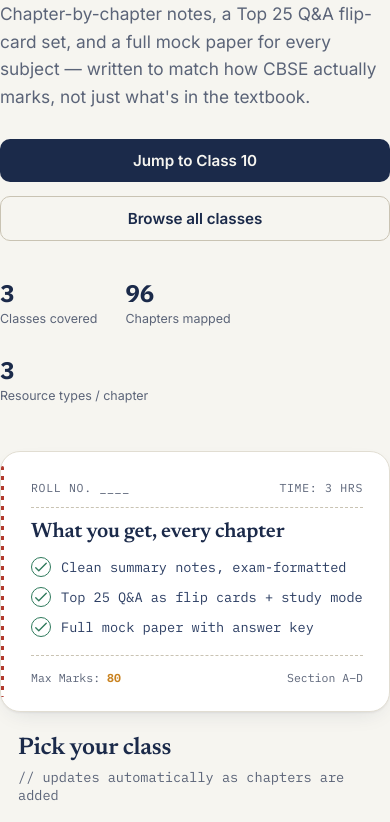
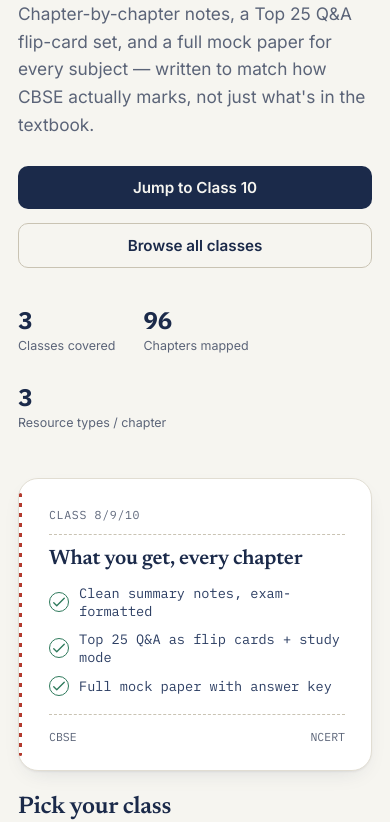
Before and after one commit to KGourav1983/cbse-study-notes, a plain HTML site: page index.html in a window 390 px wide. Shown: the part 286-1108 px from the top of the page. Drawn offline with Linux system fonts and the light colour scheme.

Commit message:
040720261630

```diff
--- a/css/styles.css
+++ b/css/styles.css
@@ -228,7 +228,8 @@
    Hero (Home)
    ========================================================================= */
 .hero {
-  padding: 64px 0 40px;
+  padding-top: 64px;
+  padding-bottom: 40px;
   position: relative;
   overflow: hidden;
 }
@@ -594,7 +595,7 @@
 }
 @media (max-width: 620px) {
   .container { padding: 0 18px; }
-  .hero { padding: 40px 0 24px; }
+  .hero { padding-top: 40px; padding-bottom: 24px; }
   .hero-actions { flex-direction: column; align-items: stretch; }
   .exam-meta-bar { flex-direction: column; gap: 12px; }
   .footer-grid { flex-direction: column; }
--- a/js/views.js
+++ b/js/views.js
@@ -164,14 +164,14 @@
               </div>
             </div>
             <div class="exam-card" aria-hidden="true">
-              <div class="exam-card-row"><span>Roll No. ____</span><span>Time: 3 Hrs</span></div>
+              <div class="exam-card-row"><span>Class 8/9/10</span><span></span></div>
               <h3>What you get, every chapter</h3>
               <ul class="exam-card-list">
                 <li><span class="exam-tick">${CHECK}</span> Clean summary notes, exam-formatted</li>
                 <li><span class="exam-tick">${CHECK}</span> Top 25 Q&amp;A as flip cards + study mode</li>
                 <li><span class="exam-tick">${CHECK}</span> Full mock paper with answer key</li>
               </ul>
-              <div class="exam-card-footer"><span>Max Marks: <strong>80</strong></span><span>Section A–D</span></div>
+              <div class="exam-card-footer"><span>CBSE</span><span>NCERT</span></div>
             </div>
           </div>
         </section>
--- a/service-worker.js
+++ b/service-worker.js
@@ -7,8 +7,8 @@
      version they loaded, but get fresh notes whenever they're online.
    ========================================================================= */
 
-const SHELL_CACHE = "cbse-prep-shell-v3";
-const CONTENT_CACHE = "cbse-prep-content-v3";
+const SHELL_CACHE = "cbse-prep-shell-v4";
+const CONTENT_CACHE = "cbse-prep-content-v4";
 
 const SHELL_ASSETS = [
   "/",
```
